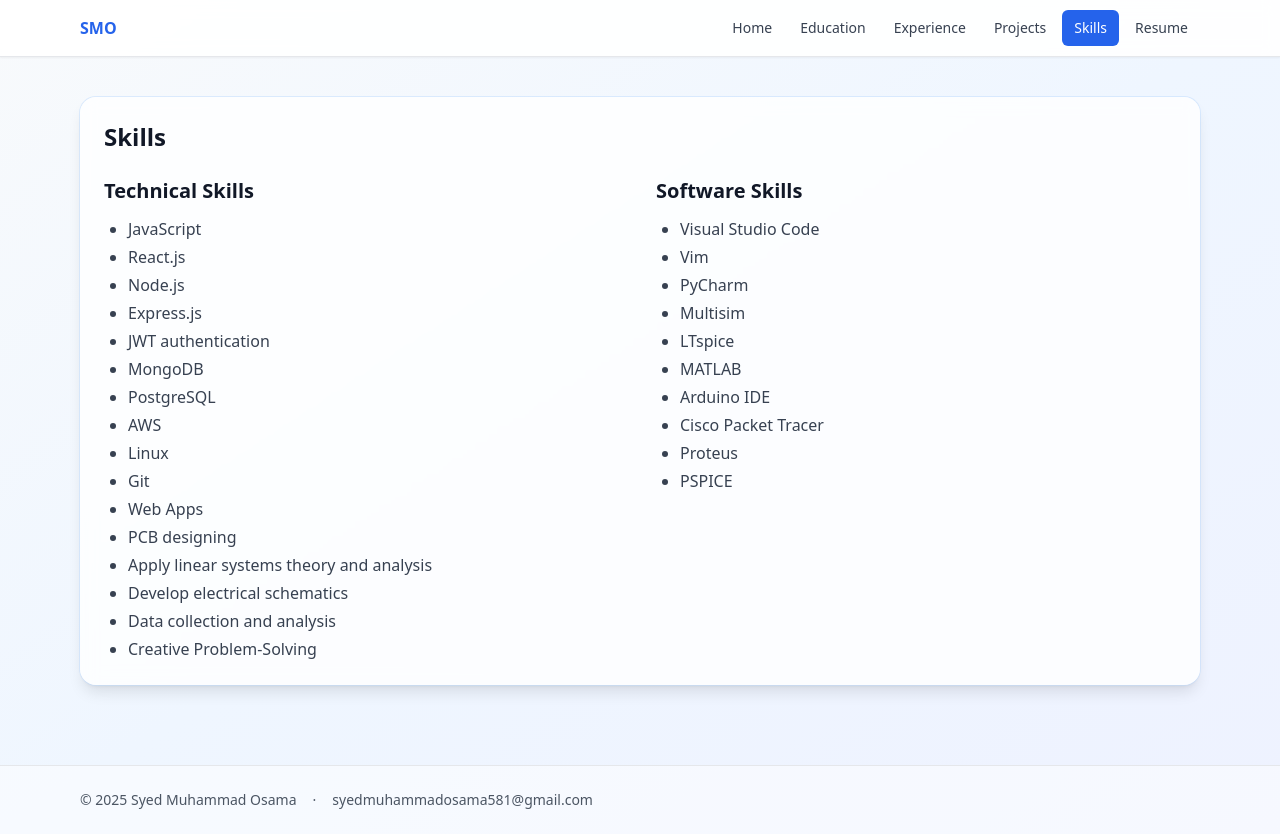
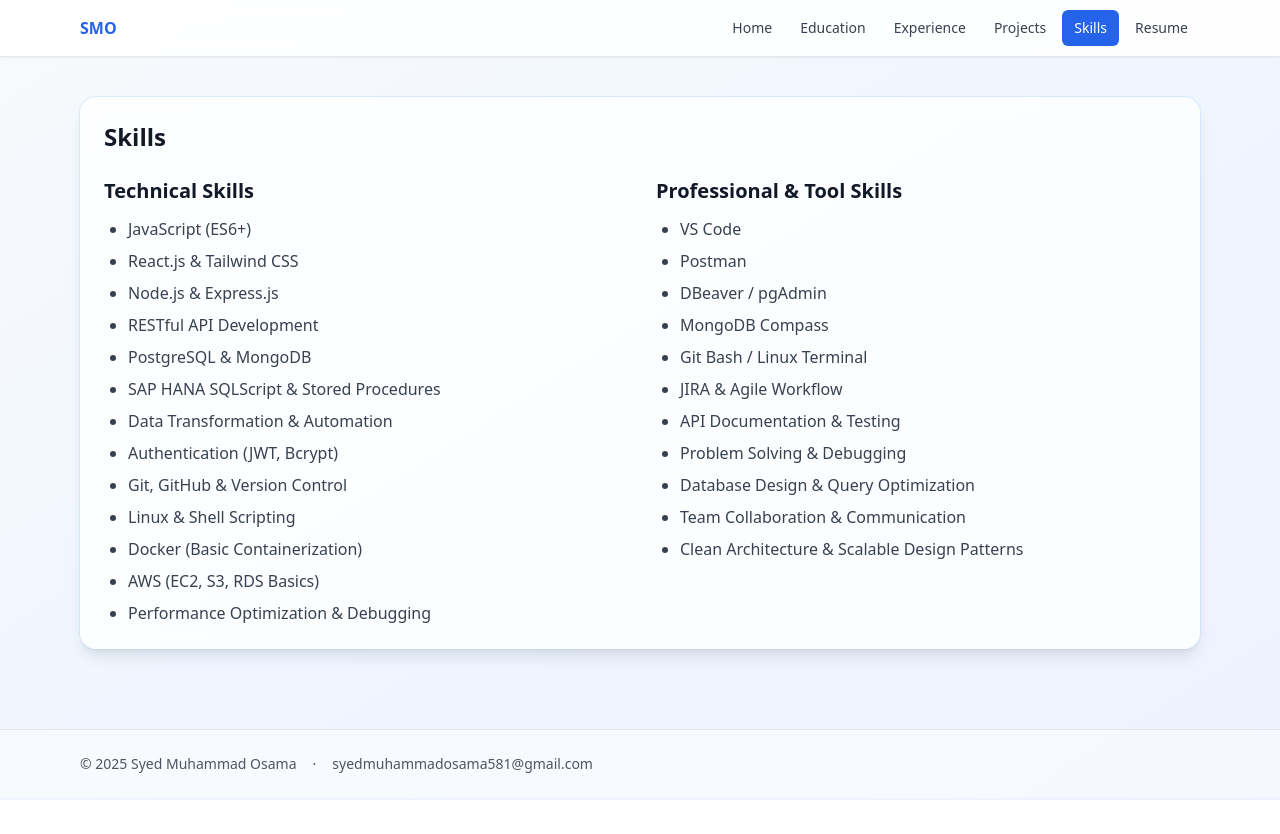
Before and after one commit to Syed0sama/Syed0sama.github.io, a React (Vite) app: page /skills in a window 1280 px wide. After the commit the page ends 800 px from the top, so only its background shows below. Built offline with nearby package versions, Linux system fonts and the light colour scheme.

Commit message:
updated information

```diff
--- a/src/pages/Experience.tsx
+++ b/src/pages/Experience.tsx
@@ -4,7 +4,29 @@ export default function Experience() {
       <div className="bg-white/80 backdrop-blur rounded-2xl shadow-lg ring-1 ring-blue-200/50 p-6">
         <h1 className="text-2xl font-semibold text-gray-900">Work Experience</h1>
 
+        {/* Latest Experience */}
         <section className="mt-6">
+          <h2 className="text-xl font-semibold">TMC (TallyMarks Consultancy)</h2>
+          <div className="mt-1 text-gray-700">SAP HANA & ABAP Developer</div>
+          <ul className="mt-3 list-disc pl-6 space-y-2 text-gray-700">
+            <li>
+              Designed and implemented SAP HANA SQLScript procedures for large-scale data transformation,
+              automation, and backend optimization across multiple business domains.
+            </li>
+            <li>
+              Developed and deployed full-stack applications using React.js, Node.js, PostgreSQL, and MongoDB,
+              integrating data-driven logic and REST APIs.
+            </li>
+            <li>
+              Focused on scalable architecture, clean code practices, and performance tuning for enterprise
+              and web-based solutions.
+            </li>
+            <li>Actively exploring system scalability, process automation, and API integration.</li>
+          </ul>
+        </section>
+
+        {/* Pakcelerant */}
+        <section className="mt-8">
           <h2 className="text-xl font-semibold">Pakcelerant</h2>
           <div className="mt-1 text-gray-700">Full Stack Engineer</div>
           <ul className="mt-3 list-disc pl-6 space-y-2 text-gray-700">
@@ -17,6 +39,7 @@ export default function Experience() {
           </ul>
         </section>
 
+        {/* Internships */}
         <section className="mt-8">
           <h2 className="text-xl font-semibold">Internships</h2>
 
@@ -45,16 +68,18 @@ export default function Experience() {
             <h3 className="font-medium">Zaka Solutions</h3>
             <div className="text-gray-700">Sales Agent</div>
             <ul className="list-disc pl-6 text-gray-700 space-y-1">
-            <li>Marketing/sales of solar panels in US.</li>
+              <li>Marketing/sales of solar panels in the U.S.</li>
             </ul>
           </div>
 
           <div className="mt-6">
             <h3 className="font-medium">Seminar</h3>
-          <div className="text-gray-700">Wireless Communication — International Islamic University</div>
+            <div className="text-gray-700">
+              Wireless Communication — International Islamic University
+            </div>
           </div>
         </section>
       </div>
     </main>
-  )
+  );
 }
--- a/src/pages/Home.tsx
+++ b/src/pages/Home.tsx
@@ -47,11 +47,11 @@ export default function Home() {
       <section className="mt-10 bg-white/80 backdrop-blur rounded-2xl shadow-lg ring-1 ring-blue-200/50 p-6">
         <h2 className="text-xl font-semibold text-gray-900">Career Objective</h2>
         <p className="mt-3 text-gray-700 leading-7">
-          I am Syed Muhammad Osama, an accomplished Full Stack Engineer with one year of hands-on
-          experience in the industry. I am now seeking a challenging and rewarding position with a
-          forward-thinking company that will enable me to leverage my skills and expertise to contribute
-          to their mission and goals. I am dedicated to continuous improvement and am excited to take on
-          complex projects, drive innovation, and excel in a dynamic work environment.
+          I am Syed Muhammad Osama, a versatile Full Stack Engineer and SAP HANA Developer with hands-on experience in building scalable web applications and optimizing enterprise-grade data solutions. Over the past year, I have worked on complex data transformation, automation, and backend optimization projects in SAP HANA, while also developing modern React.js and Node.js-based applications using PostgreSQL and MongoDB.
+
+          I’m passionate about creating efficient, data-driven systems and intuitive user interfaces that bridge business logic with real-world performance. My goal is to continue evolving as a developer by contributing to innovative, growth-oriented projects that value clean architecture, performance, and impact.
+
+          Beyond technical expertise, I take pride in my problem-solving mindset and collaborative approach. I enjoy working in agile, cross-functional teams where ideas turn into impactful solutions through creativity and precision. I’m continuously exploring emerging technologies, refining my skills, and striving to deliver work that not only meets requirements but also drives meaningful value for both users and organizations.
         </p>
       </section>
     </main>
--- a/src/pages/Skills.tsx
+++ b/src/pages/Skills.tsx
@@ -5,45 +5,45 @@ export default function Skills() {
         <h1 className="text-2xl font-semibold text-gray-900">Skills</h1>
 
         <div className="mt-6 grid gap-8 md:grid-cols-2">
+          {/* Technical Skills */}
           <section>
             <h2 className="text-xl font-semibold">Technical Skills</h2>
-          <ul className="mt-3 list-disc pl-6 text-gray-700 space-y-1">
-            <li>JavaScript</li>
-            <li>React.js</li>
-            <li>Node.js</li>
-            <li>Express.js</li>
-            <li>JWT authentication</li>
-            <li>MongoDB</li>
-            <li>PostgreSQL</li>
-            <li>AWS</li>
-            <li>Linux</li>
-            <li>Git</li>
-            <li>Web Apps</li>
-            <li>PCB designing</li>
-            <li>Apply linear systems theory and analysis</li>
-            <li>Develop electrical schematics</li>
-            <li>Data collection and analysis</li>
-            <li>Creative Problem-Solving</li>
+            <ul className="mt-3 list-disc pl-6 text-gray-700 space-y-2">
+              <li>JavaScript (ES6+)</li>
+              <li>React.js & Tailwind CSS</li>
+              <li>Node.js & Express.js</li>
+              <li>RESTful API Development</li>
+              <li>PostgreSQL & MongoDB</li>
+              <li>SAP HANA SQLScript & Stored Procedures</li>
+              <li>Data Transformation & Automation</li>
+              <li>Authentication (JWT, Bcrypt)</li>
+              <li>Git, GitHub & Version Control</li>
+              <li>Linux & Shell Scripting</li>
+              <li>Docker (Basic Containerization)</li>
+              <li>AWS (EC2, S3, RDS Basics)</li>
+              <li>Performance Optimization & Debugging</li>
             </ul>
           </section>
 
+          {/* Professional & Tool Skills */}
           <section>
-          <h2 className="text-xl font-semibold">Software Skills</h2>
-          <ul className="mt-3 list-disc pl-6 text-gray-700 space-y-1">
-            <li>Visual Studio Code</li>
-            <li>Vim</li>
-            <li>PyCharm</li>
-            <li>Multisim</li>
-            <li>LTspice</li>
-            <li>MATLAB</li>
-            <li>Arduino IDE</li>
-            <li>Cisco Packet Tracer</li>
-            <li>Proteus</li>
-            <li>PSPICE</li>
+            <h2 className="text-xl font-semibold">Professional & Tool Skills</h2>
+            <ul className="mt-3 list-disc pl-6 text-gray-700 space-y-2">
+              <li>VS Code</li>
+              <li>Postman</li>
+              <li>DBeaver / pgAdmin</li>
+              <li>MongoDB Compass</li>
+              <li>Git Bash / Linux Terminal</li>
+              <li>JIRA & Agile Workflow</li>
+              <li>API Documentation & Testing</li>
+              <li>Problem Solving & Debugging</li>
+              <li>Database Design & Query Optimization</li>
+              <li>Team Collaboration & Communication</li>
+              <li>Clean Architecture & Scalable Design Patterns</li>
             </ul>
           </section>
         </div>
       </div>
     </main>
-  )
+  );
 }
```
Lines whose indentation alone changed are shown as unchanged.
